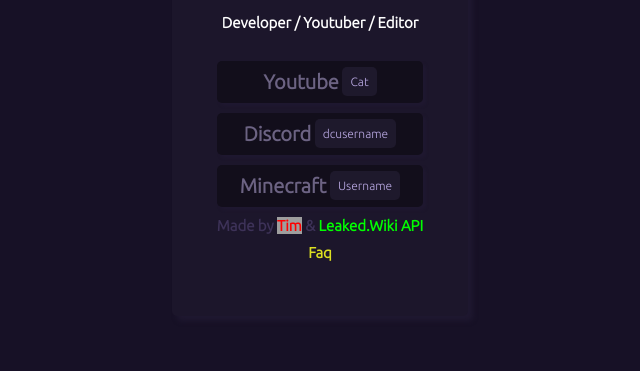
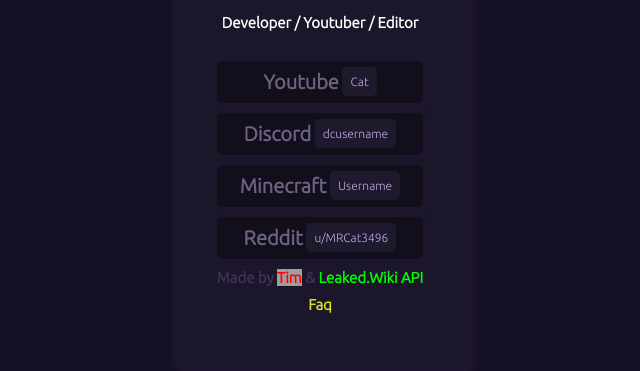
Before and after one commit to 2StrokeWRLD/MRCat3496.github.io, a plain HTML site: page index.html in a window 1280 px wide. Shown: the part 175-546 px from the top of the page, without its empty margins (320-960 px from the left). Drawn offline with nearby package versions, Linux system fonts and the light colour scheme; no server answers; grey boxes are pictures that could not be loaded.

Commit message:
Update index.html

```diff
--- a/index.html
+++ b/index.html
@@ -33,6 +33,10 @@
                 <h1 class="title">Minecraft</h1>
                 <a style="text-decoration:none;" href="https://namemc.com/profile/TimGames21" target="_blank"><h1 id="username" class="link">Username</h1></a>
             </div>
+            <div class="socials">
+                <h1 class="title">Reddit</h1>
+                <a style="text-decoration:none;" href="https://www.reddit.com/user/MRCat3496" target="_blank"><h1 class="link">u/MRCat3496</h1></a>
+            </div>
         </div>
         <h1 style="font-size:15px;color: #3d3258;">Made </i> by <a style="color:#ff0000;background: url(https://static.cracked.to/images/bg1.gif)">Tim</a> & <a href="https://leaked.wiki/api" target="_blank" style="text-decoration:none;color:#00ff00;">Leaked.Wiki API</a></h1> <!--with <i style="color:red;" class="fa-solid fa-heart">-->
             <h1 style="font-size:15px;color: #3d3258;"> <a href="https://leaked.wiki/p/TtXDXddEwY" target="_blank" style="text-decoration:none;color:#dde021;">Faq</a></h1>
```
